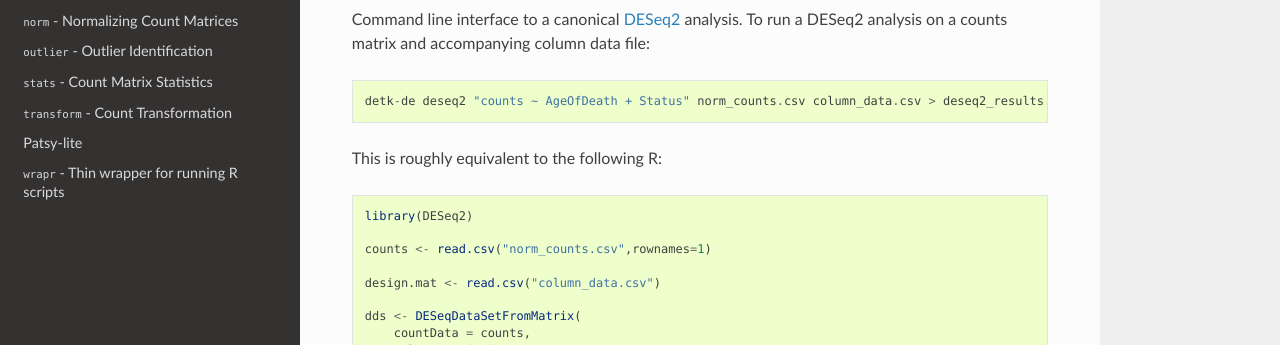
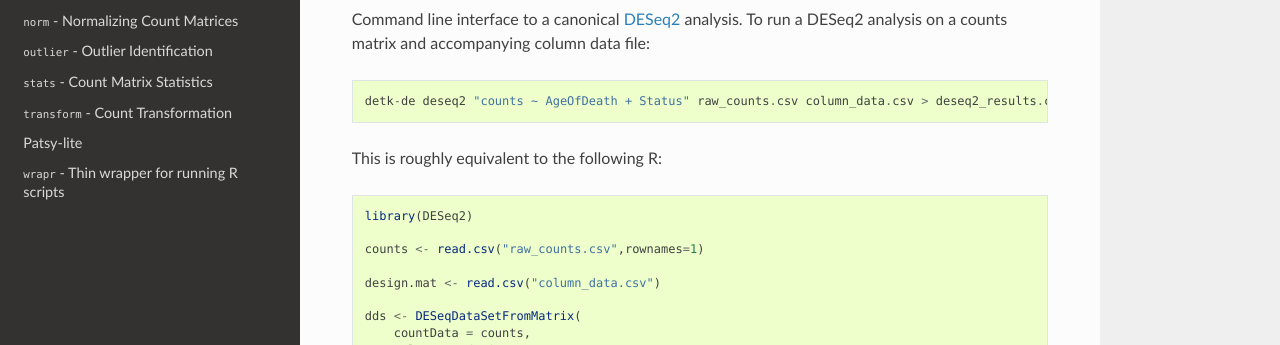
Before and after one commit to BU-Neuromics/de_toolkit, a Sphinx documentation site: the page built from docs/de.rst, in a window 1280 px wide and 900 px high. Shown: the part 309-654 px from the top of the window. Built offline with Sphinx 7.4.7 and the Read the Docs theme 2.0.0, drawn with Linux system fonts in a browser that asks for light colours; the version number is read from the project's files by our own code.

Commit message:
changed misleading de deseq2 cli usage in docs

```diff
--- a/docs/de.rst
+++ b/docs/de.rst
@@ -12,7 +12,7 @@ must be formatted as with any other tool in detk.
 Command line interface to a canonical DESeq2_ analysis. To run a DESeq2
 analysis on a counts matrix and accompanying column data file::
 
-    detk-de deseq2 "counts ~ AgeOfDeath + Status" norm_counts.csv column_data.csv > deseq2_results.csv
+    detk-de deseq2 "counts ~ AgeOfDeath + Status" raw_counts.csv column_data.csv > deseq2_results.csv
 
 .. _DESeq2: https://bioconductor.org/packages/release/bioc/html/DESeq2.html
 
@@ -22,7 +22,7 @@ This is roughly equivalent to the following R:
 
     library(DESeq2)
 
-    counts <- read.csv("norm_counts.csv",rownames=1)
+    counts <- read.csv("raw_counts.csv",rownames=1)
 
     design.mat <- read.csv("column_data.csv")
 
```
